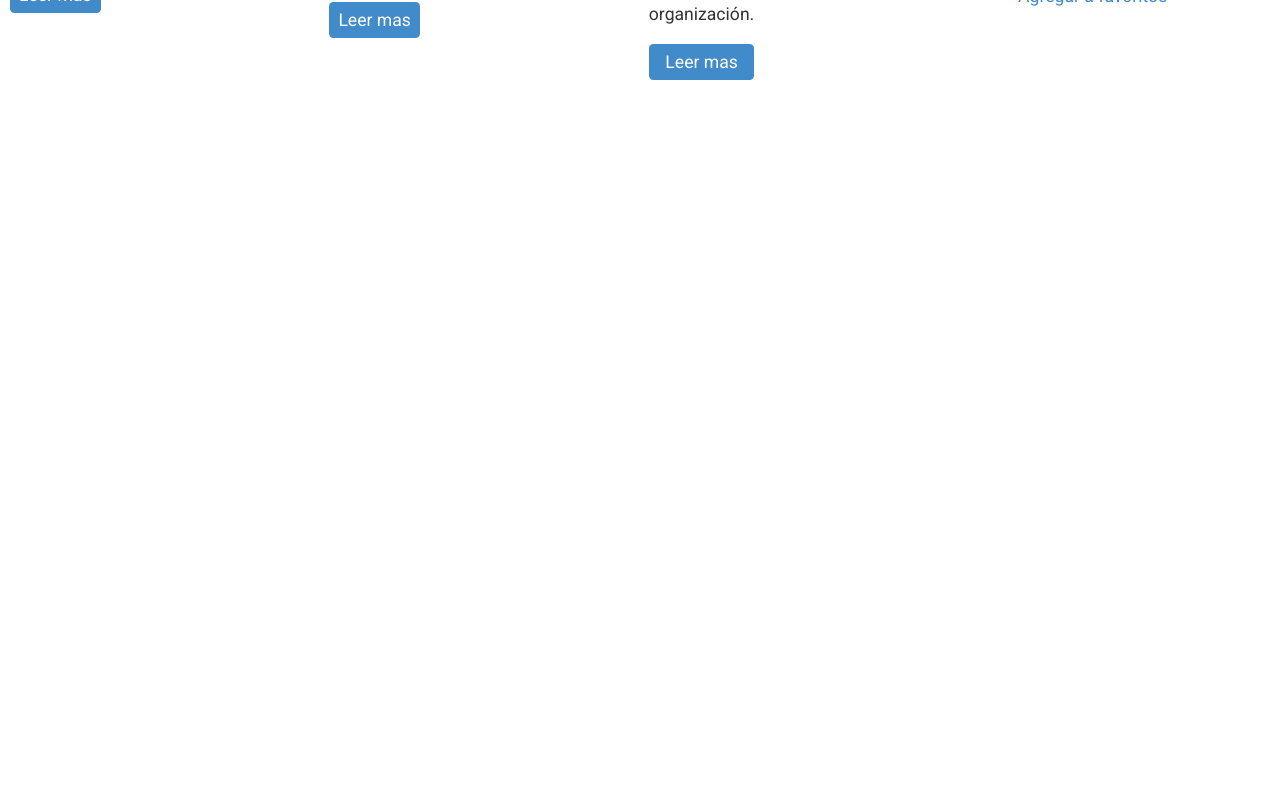
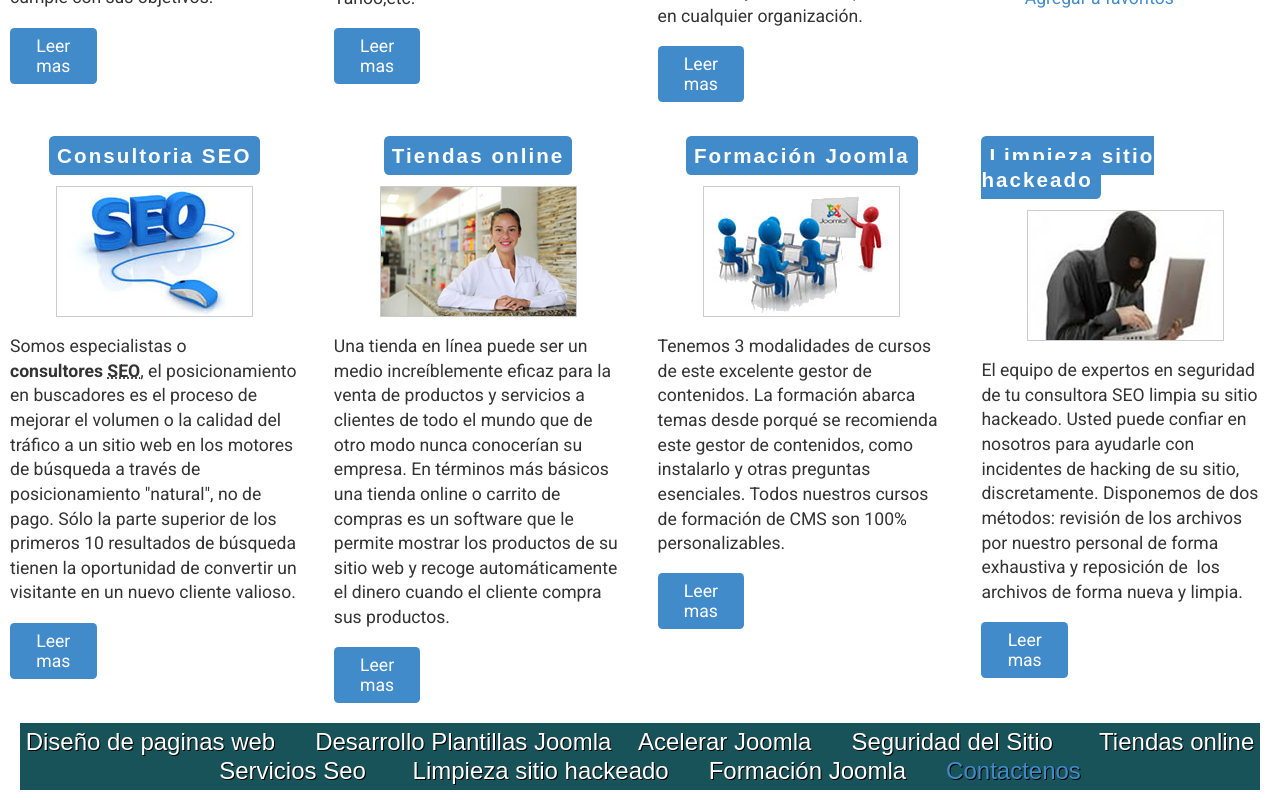
Before and after one commit to kingsleyAwoke/tuconsultorase, a React (Vite) app: page / in a window 1280 px wide. Shown: the part 1605-2405 px from the top of the page. Before the commit the page ends 1685 px from the top, so only its background shows below. Built offline with nearby package versions, Linux system fonts and the light colour scheme.

Commit message:
Footer section created

```diff
--- a/src/Layouts/MainLayout.jsx
+++ b/src/Layouts/MainLayout.jsx
@@ -1,6 +1,7 @@
 import React from 'react';
 import { Outlet } from 'react-router-dom';
 import Header from '../components/Header';
+import Footer from '../components/Footer';
 
 
 const MainLayout = () => {
@@ -8,6 +9,7 @@ const MainLayout = () => {
     <>
         <Header />
         <Outlet />
+        <Footer />
     </>
   )
 }
--- /dev/null
+++ b/src/components/Footer.jsx
@@ -0,0 +1,13 @@
+import React from 'react'
+import { Link } from 'react-router-dom';
+
+const Footer = () => {
+  return (
+    <footer className='footer container'>
+      <div title="Diseño de paginas web Joomla">Diseño de paginas web &nbsp; &nbsp; &nbsp;Desarrollo Plantillas Joomla &nbsp; &nbsp;Acelerar Joomla &nbsp; &nbsp; &nbsp;Seguridad del Sitio &nbsp; &nbsp; &nbsp; Tiendas online &nbsp; &nbsp;Servicios Seo &nbsp; &nbsp; &nbsp; Limpieza sitio hackeado &nbsp; &nbsp; &nbsp;Formación Joomla &nbsp; &nbsp; &nbsp;<Link to="/contact" title="Contactenos" className='primary-color'>Contactenos</Link>
+        </div>
+    </footer>
+  );
+}
+
+export default Footer
--- a/src/components/SecondMain.jsx
+++ b/src/components/SecondMain.jsx
@@ -8,7 +8,7 @@ const SecondMain = () => {
           <span className='primary-btn header-container'>Desarrollo de Plantillas</span>
         </h3>
 
-        <div className="content">
+        <div className="img-content">
           <Link to='/servicios/diseno-de-pagainas-web' title="Desarrollamos plantillas joomla personalizadas y adaptadas a sus requerimientos">
             <img src="\images\desarrollo-web.png" alt="desarrollo de plantillas joomla responsitive"  width='195' height='129' />
           </Link>
@@ -26,7 +26,7 @@ const SecondMain = () => {
           <span className="primary-btn">Acelerar Joomla</span>
         </h3>
 
-        <div className="content">
+        <div className="img-content">
           <Link to='/servicios/acelerar-joomla' title="Servicio para acelerar joomla">
             <img src="\images\speed1.jpg" border="0" alt="Acelerar la carga de sitios joomla" width="195" height="129" />
           </Link>
@@ -44,7 +44,7 @@ const SecondMain = () => {
           <span className="primary-btn">Seguridad Joomla</span>
         </h3>
 
-        <div className="content">
+        <div className="img-content">
           <Link to='/servicios/acelerar-joomla' title="Impida que los hackers tomen el control de su sitio e instalen software malicioso">
             <img src="\images\seguridad joomla2.jpg" border="0" alt="Seguridad joomla" width="129" height="129" />
           </Link>
@@ -54,7 +54,7 @@ const SecondMain = () => {
           <p>La seguridad puede ser complicada. Desde el momento en que su sitio está en línea, los hackers comienzan a sondearlo en busca de vulnerabilidades de seguridad.  Hay sitios web hackeados todos los días - sitios como el suyo.</p>
           <p>Es un aspecto que los propietarios de sitios pasan por alto con frecuencia y debe ser un prioritario en cualquier organización.</p>
 
-          <Link className="primary-btn readmore3" to="/servicios/acelerar-joomla">Leer mas</Link>
+          <Link className="primary-btn readmore" to="/servicios/acelerar-joomla">Leer mas</Link>
         </div>
       </div>
 
@@ -63,7 +63,7 @@ const SecondMain = () => {
           <span className="primary-btn">Contáctenos</span>
         </h3>
 
-        <div className="content">
+        <div className="img-content">
           <Link to='/contact' title="Contactenos para desarrollar sus paginas web, servicios seo, desarrollo de plantillas joomla responsitive o cualquiera de los servicios de este sitio. ¡Será un placer trabajar para usted!">
             <img src="\images\Estela1.jpg" border="0" alt="Contactenos paginas web, seo, plantillas joomla responsitive o cualquiera de los servicios de este sitio" width="129" height="129" />
           </Link>
@@ -81,6 +81,80 @@ const SecondMain = () => {
           <Link className='primary-color'>Agregar a favoritos</Link>
         </div>
       </div>
+
+{/* SECOND ROW */}
+
+      <div className="row row1">
+        <h3>
+          <span className='primary-btn header-container'>Consultoria SEO</span>
+        </h3>
+
+        <div className="img-content">
+          <Link to='/servicios/diseno-de-pagainas-web' title="Coloque su sitio en los primeros lugares en los resultados de los motores de búsqueda">
+            <img src="\images\seo.jpg" alt="Coloque su sitio en los primeros lugares en los resultados de los motores de busqueda"  width="195" height="129" />
+          </Link>
+        </div>
+
+        <div className="caption">
+          <p>Somos especialistas o <strong>consultores <abbr title="Search Engine Optimization, optimización para motores de búsqueda">SEO</abbr></strong>, el posicionamiento en buscadores es el proceso de mejorar el volumen o la calidad del tráfico a un sitio web en los motores de búsqueda a través de posicionamiento "natural", no de pago. Sólo la parte superior de los primeros 10 resultados de búsqueda tienen la oportunidad de convertir un visitante en un nuevo cliente valioso.</p>
+
+          <Link className="primary-btn readmore" to="/servicios/seo">Leer mas</Link>
+        </div>
+      </div>
+
+      <div className="row row2">
+        <h3>
+          <span className="primary-btn">Tiendas online</span>
+        </h3>
+
+        <div className="img-content">
+          <Link to='/servicios/tiendas-online' title="Tiendas en linea, carrito de compra o comercio electrónico, catálogo de productos, simplemente venda sus productos y servicios.">
+            <img src="\images\comercio-e2.png" border="0" alt="Desarrollo de tiendas en linea y comercio electronico" width="195" height="129" />
+          </Link>
+        </div>
+
+        <div className="caption">
+          <p>Una tienda en línea puede ser un medio increíblemente eficaz para la venta de productos y servicios a clientes de todo el mundo que de otro modo nunca conocerían su empresa. En términos más básicos una tienda online o carrito de compras es un software que le permite mostrar los productos de su sitio web y recoge automáticamente el dinero cuando el cliente compra sus productos.</p>
+
+          <Link className="primary-btn readmore" to="/servicios/tiendas-online">Leer mas</Link>
+        </div>
+      </div>
+
+      <div className="row row3">
+        <h3>
+          <span className="primary-btn">Formación Joomla</span>
+        </h3>
+
+        <div className="img-content">
+          <Link to='/servicios/cursos-joomla' title="Entrene a su personal en joomla y administre Ud. mismo su sitio, evite costos innecesarios y tome ventaja de la autogestión del mismo.">
+            <img src="\images\formacion joomla1.jpg" border="0" alt="Cursos y formacion joomla" width="195" height="129" />
+          </Link>
+        </div>
+
+        <div className="caption">
+          <p>Tenemos 3 modalidades de cursos de este excelente gestor de contenidos. La formación abarca temas desde porqué se recomienda este gestor de contenidos, como instalarlo y otras preguntas esenciales. Todos nuestros cursos de formación de CMS son 100% personalizables.</p>
+
+          <Link className="primary-btn readmore" to="/servicios/cursos-joomla">Leer mas</Link>
+        </div>
+      </div>
+
+      <div className="row row3">
+        <h3>
+          <span className="primary-btn">Limpieza sitio hackeado</span>
+        </h3>
+
+        <div className="img-content">
+          <Link to='/servicios/limpieze-sitio-hackead' title="¿su website ha sido hackeado? tuconsultoraseo le ayudará a limpiar y recuperar su sitio, visitas y clientes">
+            <img src="\images\limpieza sitio hackeado.jpg" border="0" alt="Servicios de limpieza de sitio hackeado" width="195" height="129" />
+          </Link>
+        </div>
+
+        <div className="caption">
+          <p>El equipo de expertos en seguridad de tu consultora SEO limpia su sitio hackeado. Usted puede confiar en nosotros para ayudarle con incidentes de hacking de su sitio, discretamente. Disponemos de dos métodos: revisión de los archivos por nuestro personal de forma exhaustiva y reposición de  los archivos de forma nueva y limpia.</p>
+
+          <Link className="primary-btn readmore" to="/servicios/limpieze-sitio-hackead">Leer mas</Link>
+        </div>
+      </div>
     </section>
   );
 }
--- a/src/index.css
+++ b/src/index.css
@@ -66,6 +66,7 @@ input, textarea, button {
     --BLACK: #000;
     --WHITE: #fff;
     --NAV-HOVER: #e7e7e7;
+    --FOOTER-BG: #185359;
 
 
     /* || BORDERS */
@@ -316,7 +317,7 @@ nav li:hover > .dropdown-menu {
 }
 
 .service-content-head {
-    background-color: #185359;
+    background-color: var(--FOOTER-BG);
     margin: 0 -5px 10px;
     padding: 30px 0 10px 0;
     font-size: 24px;
@@ -377,8 +378,8 @@ nav li:hover > .dropdown-menu {
     margin-top: 30px;
     display: grid;
     grid-template-columns: repeat(4, 1fr);
-    /* grid-template-rows: repeat(1, 1fr); */
-    gap: 1rem;
+    grid-template-rows: repeat(2, 1fr);
+    gap: 2rem;
 }
 
  .row {
@@ -386,6 +387,14 @@ nav li:hover > .dropdown-menu {
     flex-direction: column;
     gap: 1rem;
     align-items: center;
+}
+
+.img-content {
+    border: var(--BORDERS);
+}
+
+.img-content:hover {
+    border: 1px solid var(--LINK-COLOR);
 }
 
 .caption {
@@ -398,9 +407,19 @@ nav li:hover > .dropdown-menu {
     width: 30%;
 }
 
-.readmore3 {
-    width: 35%;
+.footer {
+    margin: 20px 20px 10px;
+    font-size: 24px;
+    font-family: 'Titillium Maps', Arial;
+    font-weight: normal;
+    line-height: 1.19em;
+    color: var(--WHITE);
+    padding: 5px;
+    text-shadow: #000000 1px 1px;
+    text-align: center;
+    background: var(--FOOTER-BG);
 }
+
 
 
 
```
Also changed, not shown: src/App.jsx (line endings or trailing spaces).
